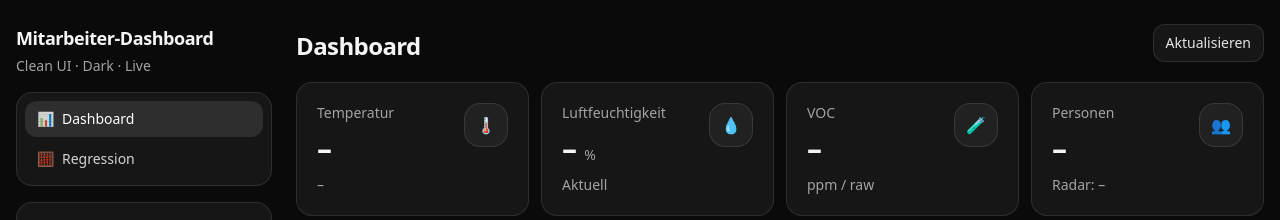
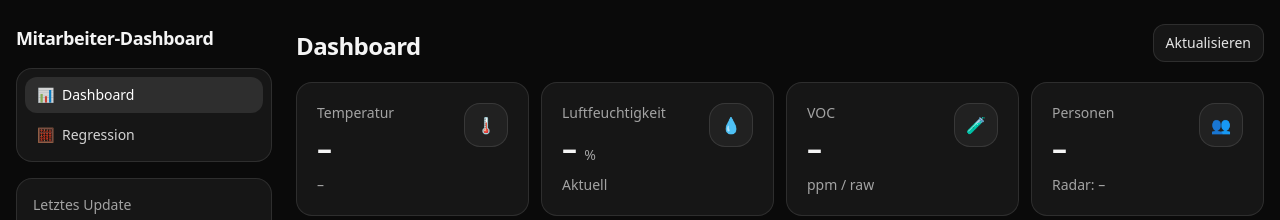
Before and after one commit to git-marius/project-asia-restaurant, a Flask app: page / in a window 1280 px wide. Shown: the top 220 px of the page. Run offline with Flask 3, Linux system fonts and the light colour scheme; data that the repository does not hold is empty; parts of the project's set-up code (start-up, migrations or seed data) failed here and were passed over; some libraries are stand-ins or nearby versions.

Commit message:
removed meta data

```diff
--- a/python/app/templates/dashboard.html
+++ b/python/app/templates/dashboard.html
@@ -11,7 +11,6 @@
             <div class="sticky top-6 space-y-4">
                 <div>
                     <div class="text-lg font-semibold tracking-tight">Mitarbeiter-Dashboard</div>
-                    <div class="mt-1 text-sm text-neutral-400">Clean UI · Dark · Live</div>
                 </div>
 
                 <nav class="space-y-1 rounded-2xl border border-white/10 bg-white/5 p-2">
```
